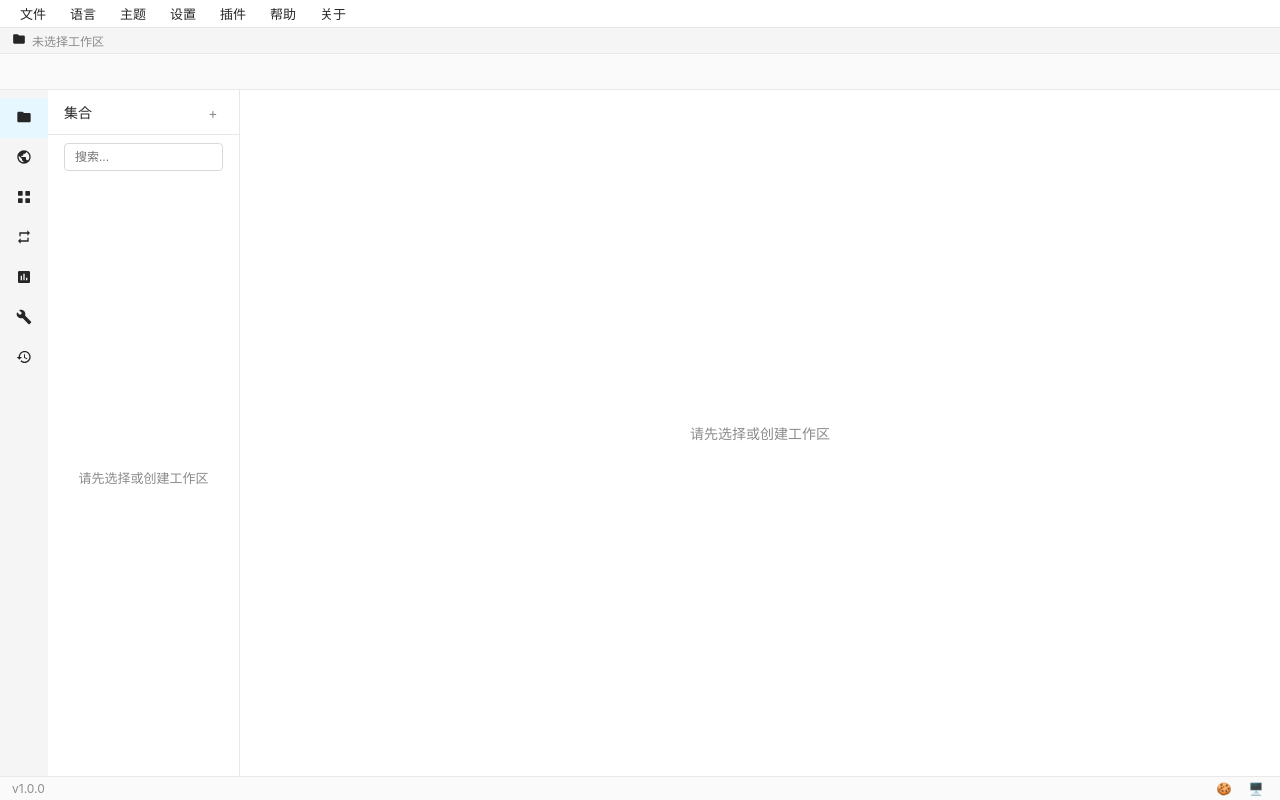
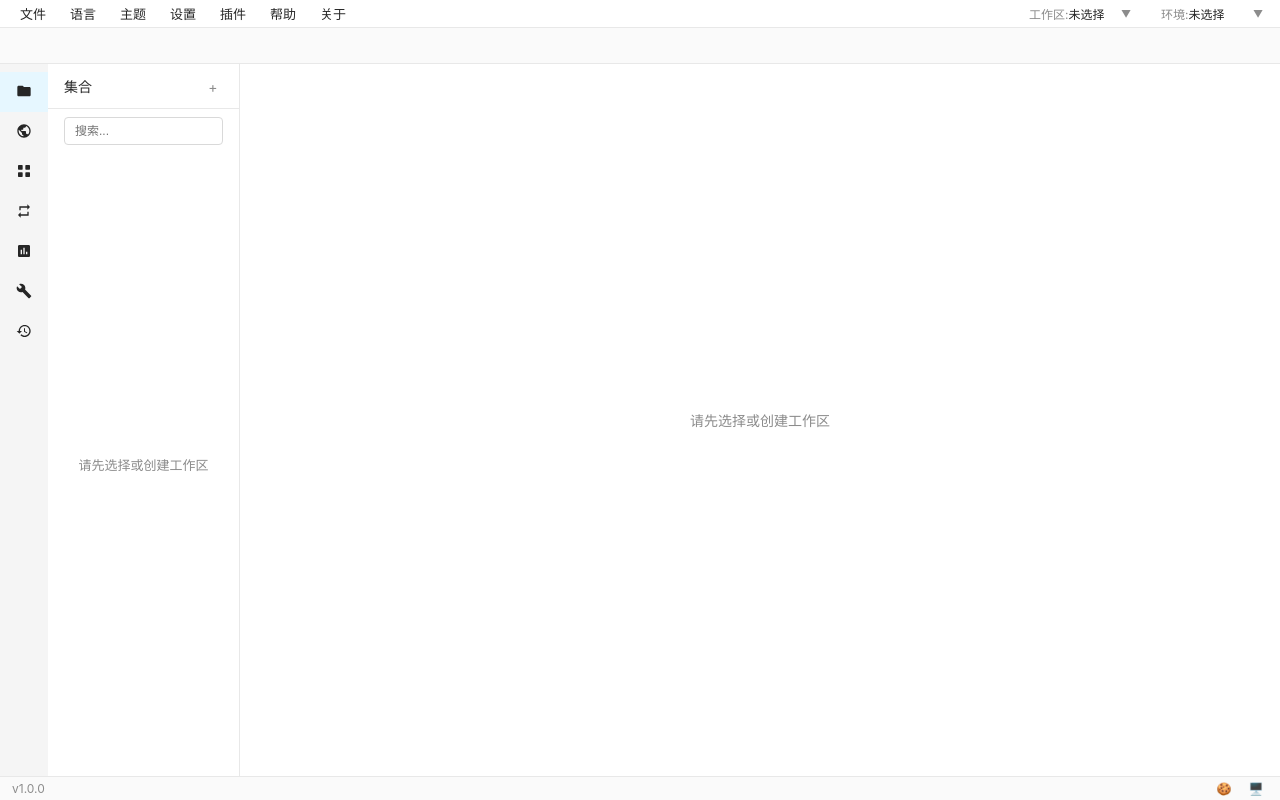
Before and after one commit to zhangwenlincn/fm-tester, a Vue app: page / in a window 1280 px wide. Built offline with nearby package versions, Linux system fonts and the light colour scheme; what monaco-editor would draw is missing.

Commit message:
feat: 添加菜单栏工作区切换功能

```diff
--- a/src/App.js
+++ b/src/App.js
@@ -6,6 +6,7 @@ import JSON5 from 'json5'
 export function useAppSetup() {
   // 工作区数据
   const currentWorkspace = ref(null)
+  const workspaces = ref([])  // 工作区列表
   const showWorkspaceDialog = ref(false)
   const workspaceDialogMode = ref('create')
   const sidebarRef = ref(null)
@@ -38,7 +39,13 @@ export function useAppSetup() {
 
   // 加载环境配置
   const loadEnvironments = async () => {
-    if (!currentWorkspace.value?.path) return
+    if (!currentWorkspace.value?.path) {
+      // 清空环境数据
+      environments.value = []
+      activeEnvironmentId.value = null
+      activeEnvironment.value = null
+      return
+    }
     try {
       const config = await invoke('get_environments', { workspacePath: currentWorkspace.value.path })
       environments.value = config.environments || []
@@ -46,10 +53,14 @@ export function useAppSetup() {
       // 设置当前激活环境
       if (activeEnvironmentId.value) {
         activeEnvironment.value = environments.value.find(e => e.id === activeEnvironmentId.value) || null
+      } else {
+        activeEnvironment.value = null
       }
     } catch (e) {
       console.error('加载环境失败:', e)
       environments.value = []
+      activeEnvironmentId.value = null
+      activeEnvironment.value = null
     }
   }
 
@@ -124,12 +135,28 @@ export function useAppSetup() {
     loadLastWorkspace()
   })
 
+  // 加载工作区列表
+  const loadWorkspaces = async () => {
+    try {
+      const list = await invoke('get_workspaces')
+      workspaces.value = list || []
+    } catch (e) {
+      console.error('加载工作区列表失败:', e)
+      workspaces.value = []
+    }
+  }
+
   // 加载最近工作区
   const loadLastWorkspace = async () => {
     try {
+      // 先加载工作区列表
+      await loadWorkspaces()
+
       const workspace = await invoke('get_last_workspace')
       if (workspace) {
         currentWorkspace.value = workspace
+        // 加载环境配置
+        await loadEnvironments()
         // 加载最后打开的接口
         await loadLastApi(workspace.id)
       }
@@ -158,29 +185,37 @@ export function useAppSetup() {
   }
 
   // 工作区创建完成
-  const onWorkspaceCreated = (workspace) => {
+  const onWorkspaceCreated = async (workspace) => {
     currentWorkspace.value = workspace
     showWorkspaceDialog.value = false
     // 清空标签页
     tabs.value = []
     activeTab.value = 0
-    // 刷新侧边栏工作区列表和集合列表
-    sidebarRef.value?.loadWorkspaces()
+    // 刷新工作区列表（App.js 和 Sidebar）
+    await loadWorkspaces()
     sidebarRef.value?.loadCollections()
   }
 
-  // 工作区切换（来自 Sidebar）
+  // 工作区切换（来自 Sidebar 或 MenuBar）
   const onSwitchWorkspace = async (workspace) => {
     currentWorkspace.value = workspace
     // 清空当前标签页
     tabs.value = []
     activeTab.value = 0
-    // 加载该工作区的环境配置
+    // 加载该工作区的环境配置（如果 workspace 为 null，会清空环境）
     await loadEnvironments()
     // 加载该工作区的最后接口
     if (workspace?.id) {
       await loadLastApi(workspace.id)
+      // 保存为最后打开的工作区
+      try {
+        await invoke('set_last_workspace', { workspaceId: workspace.id })
+      } catch (e) {
+        console.error('保存工作区失败:', e)
+      }
     }
+    // 刷新侧边栏
+    sidebarRef.value?.loadCollections()
   }
 
   // 导航切换（来自 Sidebar）
@@ -192,10 +227,9 @@ export function useAppSetup() {
     }
   }
 
-  // 环境切换（来自 Sidebar）
-  const onSwitchEnvironment = (env) => {
-    activeEnvironment.value = env
-    activeEnvironmentId.value = env?.id || null
+  // 环境切换（来自 Sidebar 或 MenuBar）
+  const onSwitchEnvironment = async (envId) => {
+    await switchEnvironment(envId)
   }
 
   // 是否显示请求/响应面板
@@ -440,6 +474,7 @@ export function useAppSetup() {
 
   return {
     currentWorkspace,
+    workspaces,
     showWorkspaceDialog,
     workspaceDialogMode,
     sidebarRef,
@@ -466,6 +501,7 @@ export function useAppSetup() {
     openCreateWorkspace,
     onWorkspaceCreated,
     onSwitchWorkspace,
+    loadWorkspaces,
     closeWorkspaceDialog,
     closeTab,
     selectApi,
--- a/src/App.vue
+++ b/src/App.vue
@@ -11,6 +11,7 @@ import WorkspaceDialog from './components/WorkspaceDialog/index.vue'
 // 使用 composable
 const {
   currentWorkspace,
+  workspaces,
   showWorkspaceDialog,
   workspaceDialogMode,
   sidebarRef,
@@ -35,6 +36,7 @@ const {
   openCreateWorkspace,
   onWorkspaceCreated,
   onSwitchWorkspace,
+  loadWorkspaces,
   onNavChange,
   closeWorkspaceDialog,
   closeTab,
@@ -50,7 +52,14 @@ const {
   <div class="app-container">
     <!-- 顶部区域 -->
     <div class="top-area">
-      <MenuBar />
+      <MenuBar
+        :workspaces="workspaces"
+        :current-workspace="currentWorkspace"
+        :environments="environments"
+        :active-environment="activeEnvironment"
+        @switch-workspace="onSwitchWorkspace"
+        @switch-environment="onSwitchEnvironment"
+      />
       <TabsBar
         :tabs="tabs"
         :active-tab="activeTab"
@@ -73,6 +82,7 @@ const {
         @delete-apis="onDeleteApis"
         @nav-change="onNavChange"
         @switch-environment="onSwitchEnvironment"
+        @environment-updated="loadEnvironments"
       />
 
       <!-- 中间内容区 -->
--- a/src/components/MenuBar/index.vue
+++ b/src/components/MenuBar/index.vue
@@ -1,5 +1,26 @@
 <script setup>
-import { ref } from 'vue'
+import { ref, onMounted, onUnmounted } from 'vue'
+
+const props = defineProps({
+  workspaces: {
+    type: Array,
+    default: () => []
+  },
+  currentWorkspace: {
+    type: Object,
+    default: null
+  },
+  environments: {
+    type: Array,
+    default: () => []
+  },
+  activeEnvironment: {
+    type: Object,
+    default: null
+  }
+})
+
+const emit = defineEmits(['switchWorkspace', 'switchEnvironment'])
 
 const menus = [
   { name: '文件', items: ['新建请求', '新建集合', '打开文件', '保存', '另存为', '导入', '导出'] },
@@ -12,18 +33,73 @@ const menus = [
 ]
 
 const activeMenu = ref(null)
+const showWorkspaceDropdown = ref(false)
+const showEnvironmentDropdown = ref(false)
+const workspaceWrapperRef = ref(null)
+const environmentWrapperRef = ref(null)
 
 const toggleMenu = (index) => {
   activeMenu.value = activeMenu.value === index ? null : index
+  showWorkspaceDropdown.value = false
+  showEnvironmentDropdown.value = false
 }
 
 const closeMenu = () => {
   activeMenu.value = null
 }
+
+const toggleWorkspaceDropdown = (event) => {
+  event.stopPropagation()
+  showWorkspaceDropdown.value = !showWorkspaceDropdown.value
+  showEnvironmentDropdown.value = false
+  activeMenu.value = null
+}
+
+const toggleEnvironmentDropdown = (event) => {
+  event.stopPropagation()
+  showEnvironmentDropdown.value = !showEnvironmentDropdown.value
+  showWorkspaceDropdown.value = false
+  activeMenu.value = null
+}
+
+const closeDropdowns = () => {
+  showWorkspaceDropdown.value = false
+  showEnvironmentDropdown.value = false
+}
+
+const handleSwitchWorkspace = (workspace) => {
+  emit('switchWorkspace', workspace)
+  showWorkspaceDropdown.value = false
+}
+
+const handleSwitchEnvironment = (env) => {
+  emit('switchEnvironment', env.id)
+  showEnvironmentDropdown.value = false
+}
+
+// 点击外部关闭下拉菜单
+const handleClickOutside = (event) => {
+  if (workspaceWrapperRef.value && !workspaceWrapperRef.value.contains(event.target)) {
+    showWorkspaceDropdown.value = false
+  }
+  if (environmentWrapperRef.value && !environmentWrapperRef.value.contains(event.target)) {
+    showEnvironmentDropdown.value = false
+  }
+}
+
+onMounted(() => {
+  document.addEventListener('click', handleClickOutside)
+})
+
+onUnmounted(() => {
+  document.removeEventListener('click', handleClickOutside)
+})
 </script>
 
 <template>
   <div class="menu-bar" @mouseleave="closeMenu">
+    <!-- 左侧菜单 -->
+    <div class="menu-left">
       <div
         v-for="(menu, index) in menus"
         :key="menu.name"
@@ -44,6 +120,62 @@ const closeMenu = () => {
         </div>
       </div>
     </div>
+
+    <!-- 右侧选择器 -->
+    <div class="menu-right">
+      <!-- 工作区选择器 -->
+      <div ref="workspaceWrapperRef" class="selector-wrapper">
+        <div
+          class="selector"
+          :class="{ active: showWorkspaceDropdown }"
+          @click="toggleWorkspaceDropdown"
+        >
+          <span class="selector-label">工作区:</span>
+          <span class="selector-value">{{ currentWorkspace?.name || '未选择' }}</span>
+          <span class="selector-arrow">▼</span>
+        </div>
+        <div v-show="showWorkspaceDropdown" class="selector-dropdown">
+          <div
+            v-for="ws in workspaces"
+            :key="ws.id"
+            class="dropdown-item"
+            @click.stop="handleSwitchWorkspace(ws)"
+          >
+            {{ ws.name }}
+          </div>
+          <div v-if="workspaces.length === 0" class="dropdown-item empty">
+            暂无工作区
+          </div>
+        </div>
+      </div>
+
+      <!-- 环境选择器 -->
+      <div ref="environmentWrapperRef" class="selector-wrapper">
+        <div
+          class="selector"
+          :class="{ active: showEnvironmentDropdown }"
+          @click="toggleEnvironmentDropdown"
+        >
+          <span class="selector-label">环境:</span>
+          <span class="selector-value">{{ activeEnvironment?.name || '未选择' }}</span>
+          <span class="selector-arrow">▼</span>
+        </div>
+        <div v-show="showEnvironmentDropdown" class="selector-dropdown">
+          <div
+            v-for="env in environments"
+            :key="env.id"
+            class="dropdown-item"
+            @click.stop="handleSwitchEnvironment(env)"
+          >
+            {{ env.name }}
+          </div>
+          <div v-if="environments.length === 0" class="dropdown-item empty">
+            暂无环境
+          </div>
+        </div>
+      </div>
+    </div>
+  </div>
 </template>
 
 <style scoped src="./style.css"></style>
--- a/src/components/MenuBar/style.css
+++ b/src/components/MenuBar/style.css
@@ -1,6 +1,7 @@
 .menu-bar {
   display: flex;
   align-items: center;
+  justify-content: space-between;
   height: 28px;
   background: #ffffff;
   border-bottom: 1px solid #e8e8e8;
@@ -8,6 +9,18 @@
   user-select: none;
 }
 
+.menu-left {
+  display: flex;
+  align-items: center;
+}
+
+.menu-right {
+  display: flex;
+  align-items: center;
+  gap: 12px;
+}
+
+/* 左侧菜单 */
 .menu-item {
   position: relative;
   padding: 4px 12px;
@@ -32,16 +45,124 @@
   border-radius: 4px;
   box-shadow: 0 2px 8px rgba(0, 0, 0, 0.15);
   z-index: 1000;
-  padding: 4px 0;
 }
 
-.dropdown-item {
+.dropdown .dropdown-item {
   padding: 6px 16px;
   font-size: 13px;
   color: #262626;
   cursor: pointer;
 }
 
-.dropdown-item:hover {
+.dropdown .dropdown-item:hover {
   background: #e6f7ff;
 }
+
+.dropdown .dropdown-item.selected {
+  background: #e6f7ff;
+  color: #1890ff;
+}
+
+.dropdown .dropdown-item.empty {
+  color: #8c8c8c;
+  cursor: default;
+}
+
+.dropdown .dropdown-item.empty:hover {
+  background: transparent;
+}
+
+/* 右侧选择器 */
+.selector-wrapper {
+  position: relative;
+  display: inline-block;
+  width: auto;
+}
+
+.selector {
+  padding: 4px 8px;
+  font-size: 12px;
+  color: #262626;
+  cursor: pointer;
+  border-radius: 4px;
+  border: 1px solid transparent;
+  display: flex;
+  align-items: center;
+  justify-content: space-between;
+  width: 120px;
+  min-width: 120px;
+  max-width: 120px;
+}
+
+.selector:hover,
+.selector.active {
+  background: #f5f5f5;
+  border-color: #d9d9d9;
+}
+
+.selector-label {
+  color: #8c8c8c;
+}
+
+.selector-value {
+  color: #262626;
+  font-weight: 500;
+  flex: 1;
+  overflow: hidden;
+  text-overflow: ellipsis;
+  white-space: nowrap;
+}
+
+.selector-arrow {
+  font-size: 10px;
+  color: #8c8c8c;
+}
+
+/* 下拉菜单 - 宽度强制固定，永不变化 */
+.selector-dropdown {
+  position: absolute;
+  top: 28px;
+  left: 0;
+  width: 180px !important;
+  min-width: 180px !important;
+  max-width: 180px !important;
+  background: #ffffff;
+  border: 1px solid #e8e8e8;
+  border-radius: 4px;
+  box-shadow: 0 2px 8px rgba(0, 0, 0, 0.15);
+  z-index: 1000;
+}
+
+/* 下拉项 - 宽度固定为下拉框宽度 */
+.selector-dropdown .dropdown-item {
+  display: block;
+  width: 178px !important;
+  max-width: 178px !important;
+  padding: 8px 12px !important;
+  font-size: 13px;
+  line-height: 20px;
+  color: #262626;
+  cursor: pointer;
+  overflow: hidden !important;
+  text-overflow: ellipsis !important;
+  white-space: nowrap !important;
+  box-sizing: border-box !important;
+}
+
+.selector-dropdown .dropdown-item:hover {
+  background: #e6f7ff;
+}
+
+.selector-dropdown .dropdown-item.selected {
+  background: #e6f7ff;
+  color: #1890ff;
+}
+
+.selector-dropdown .dropdown-item.empty {
+  color: #8c8c8c;
+  cursor: default;
+}
+
+.selector-dropdown .dropdown-item.empty:hover {
+  background: transparent;
+}
--- a/src/components/Sidebar/index.js
+++ b/src/components/Sidebar/index.js
@@ -163,6 +163,8 @@ export function useSidebarSetup(props, emit) {
       })
       await loadEnvironments()
       showEnvDialog.value = false
+      // 通知父组件刷新环境列表
+      emit('environmentUpdated')
     } catch (e) {
       console.error('保存环境失败:', e)
     }
@@ -177,6 +179,8 @@ export function useSidebarSetup(props, emit) {
         environmentId: envId
       })
       await loadEnvironments()
+      // 通知父组件刷新环境列表
+      emit('environmentUpdated')
     } catch (e) {
       console.error('删除环境失败:', e)
     }
--- a/src/components/Sidebar/index.vue
+++ b/src/components/Sidebar/index.vue
@@ -6,7 +6,7 @@ const props = defineProps({
   workspace: Object
 })
 
-const emit = defineEmits(['selectApi', 'switchWorkspace', 'createWorkspace', 'renameApi', 'deleteApis', 'navChange', 'switchEnvironment'])
+const emit = defineEmits(['selectApi', 'switchWorkspace', 'createWorkspace', 'renameApi', 'deleteApis', 'navChange', 'switchEnvironment', 'environmentUpdated'])
 
 // 使用 composable
 const {
@@ -183,10 +183,9 @@ defineExpose({
             v-for="env in environments"
             :key="env.id"
             class="env-item"
-            :class="{ active: activeEnvironmentId === env.id }"
             @contextmenu.prevent="(e) => openEnvContextMenu(e, env, 'env')"
           >
-            <div class="env-header" @click="switchEnvironment(env.id)">
+            <div class="env-header">
               <span class="env-icon"><Icon name="environment" /></span>
               <span class="env-name">{{ env.name }}</span>
             </div>
@@ -214,18 +213,6 @@ defineExpose({
           </div>
         </div>
 
-        <!-- 当前工作区 -->
-        <div class="current-workspace" v-if="currentWorkspace">
-          <div class="ws-current-header">当前工作区</div>
-          <div class="ws-current-item">
-            <span class="ws-icon"><Icon name="ws" /></span>
-            <div class="ws-info">
-              <span class="ws-name">{{ currentWorkspace.name }}</span>
-              <span class="ws-path">{{ currentWorkspace.path }}</span>
-            </div>
-          </div>
-        </div>
-
         <!-- 工作区列表 -->
         <div class="workspace-list">
           <div class="ws-list-header">所有工作区</div>
@@ -233,15 +220,14 @@ defineExpose({
             v-for="ws in workspaces"
             :key="ws.id"
             class="ws-item"
-            :class="{ active: currentWorkspace?.id === ws.id }"
+            :title="ws.path"
           >
-            <span class="ws-icon" @click="switchWorkspace(ws)"><Icon name="ws" /></span>
-            <div class="ws-info" @click="switchWorkspace(ws)">
+            <span class="ws-icon"><Icon name="ws" /></span>
+            <div class="ws-info">
               <span class="ws-name">{{ ws.name }}</span>
               <span class="ws-desc">{{ ws.description || '无描述' }}</span>
-              <span class="ws-time">最后打开: {{ ws.last_opened }}</span>
             </div>
-            <span class="ws-delete" @click="deleteWorkspace(ws)" title="删除工作区">×</span>
+            <span class="ws-delete" @click.stop="deleteWorkspace(ws)" title="删除工作区">×</span>
           </div>
 
           <div v-if="workspaces.length === 0" class="ws-empty">
--- a/src/components/Sidebar/style.css
+++ b/src/components/Sidebar/style.css
@@ -259,10 +259,6 @@
   background: #f5f5f5;
 }
 
-.ws-item.active {
-  background: #e6f7ff;
-}
-
 .ws-desc {
   font-size: 12px;
   color: #8c8c8c;
@@ -465,11 +461,6 @@
   background: #f5f5f5;
 }
 
-.env-item.active {
-  border-color: #1890ff;
-  background: #e6f7ff;
-}
-
 .env-header {
   display: flex;
   align-items: center;
--- a/src/components/TabsBar/index.vue
+++ b/src/components/TabsBar/index.vue
@@ -24,18 +24,6 @@ const { selectTab, closeTab } = useTabsBarSetup(props, emit)
 
 <template>
   <div class="tabs-wrapper">
-    <!-- 工作区显示栏 -->
-    <div class="workspace-bar">
-      <div class="workspace-info" v-if="workspace">
-        <span class="ws-icon"><Icon name="ws" :size="14" /></span>
-        <span class="ws-name">{{ workspace.name }}</span>
-      </div>
-      <div class="workspace-info no-workspace" v-else>
-        <span class="ws-icon"><Icon name="ws" :size="14" /></span>
-        <span class="ws-name">未选择工作区</span>
-      </div>
-    </div>
-
     <!-- 标签栏 -->
     <div class="tabs-bar">
       <div class="tabs-container">
--- a/src/components/TabsBar/style.css
+++ b/src/components/TabsBar/style.css
@@ -2,34 +2,6 @@
   display: flex;
   flex-direction: column;
   background: #fafafa;
-}
-
-.workspace-bar {
-  display: flex;
-  align-items: center;
-  padding: 4px 12px;
-  background: #f5f5f5;
-  border-bottom: 1px solid #e8e8e8;
-}
-
-.workspace-info {
-  display: flex;
-  align-items: center;
-  gap: 6px;
-}
-
-.ws-icon {
-  font-size: 14px;
-}
-
-.ws-name {
-  font-size: 12px;
-  color: #262626;
-  font-weight: 500;
-}
-
-.no-workspace .ws-name {
-  color: #8c8c8c;
 }
 
 .tabs-bar {
```
Also changed, not shown: 2 other files (tests, documents, lock files or other folders). Lines whose indentation alone changed are shown as unchanged.
